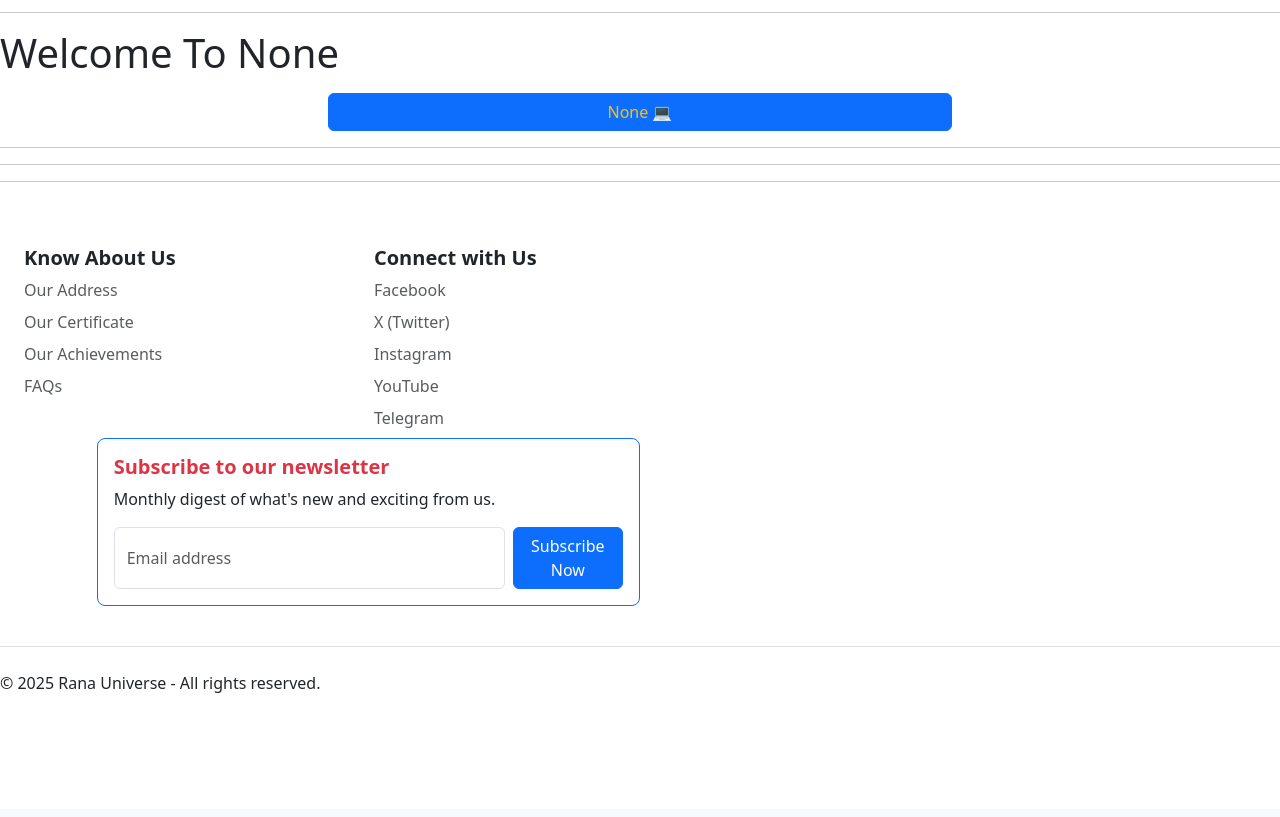
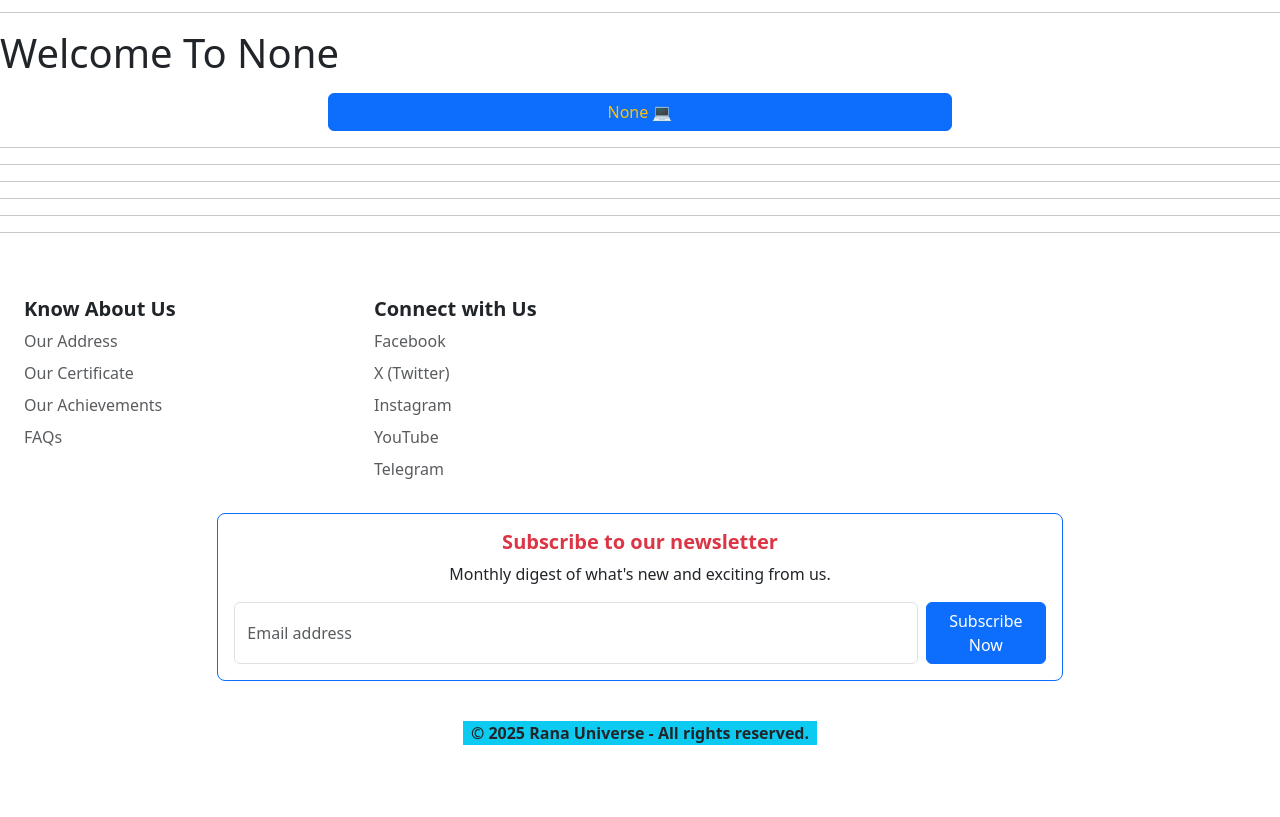
Before and after one commit to RanaUniverse/shopping_website_python, a Flask app: page / in a window 1280 px wide. Shown: the part 189-1006 px from the top of the page. Before the commit the page ends 882 px from the top, so only its background shows below. Run offline with Flask 3, Linux system fonts and the light colour scheme; some libraries are stand-ins or nearby versions.

Commit message:
Make footers little good

```diff
--- a/templates/layout.html
+++ b/templates/layout.html
@@ -24,9 +24,14 @@
 
     <h3 class="custom-heading">This is Default From Layout.html Using the Custom CSS </h3>
     <h3 class="text-danger fw-bold">This is Default From Layout.html Using the Bootstrap </h3>
+
     <hr>
     <hr>
     <hr>
+
+
+
+
     <h1>Welcome To {{BUSINESS_NAME}} </h1>
 
 
@@ -42,6 +47,15 @@
     {% endblock content %}
 
 
+
+
+
+
+
+    <hr>
+    <hr>
+    <hr>
+
     {% include 'partials/footer.html' %}
 
 
--- a/templates/partials/footer.html
+++ b/templates/partials/footer.html
@@ -66,9 +66,13 @@
             </ul>
         </div>
 
+    </div>
 
+
+    <div class="row mt-4 text-center">
         <!-- Different button subscribe section -->
-        <div class="col-md-5 offset-md-1 mb-3 border rounded-3 border-primary p-3">
+        <div class="container col-8">
+            <div class="mb-3 border rounded-3 border-primary p-3">
                 <form>
                     <h5 class="fw-bold text-danger">Subscribe to our newsletter</h5>
                     <p>Monthly digest of what's new and exciting from us.</p>
@@ -78,21 +82,15 @@
                             type="button">Subscribe Now</button> </div>
                 </form>
             </div>
+        </div>
+    </div>
 
+    <div class="container">
+        <div class="my-4 text-center">
+            <p class="mb-0 d-inline-block px-2 bg-info fw-bold">
+                © 2025 Rana Universe - All rights reserved.
+            </p>
+        </div>
+    </div>
 
-
-    </div>
-    <div class="d-flex flex-column flex-sm-row justify-content-between py-4 my-4 border-top">
-        <p>© 2025 Rana Universe - All rights reserved.</p>
-        <ul class="list-unstyled d-flex">
-            <li class="ms-3"><a class="link-body-emphasis" href="#" aria-label="Instagram"><svg class="bi" width="24"
-                        height="24">
-                        <use xlink:href="#instagram"></use>
-                    </svg></a></li>
-            <li class="ms-3"><a class="link-body-emphasis" href="#" aria-label="Facebook"><svg class="bi" width="24"
-                        height="24" aria-hidden="true">
-                        <use xlink:href="#facebook"></use>
-                    </svg></a></li>
-        </ul>
-    </div>
 </footer>
```
Lines whose indentation alone changed are shown as unchanged.
